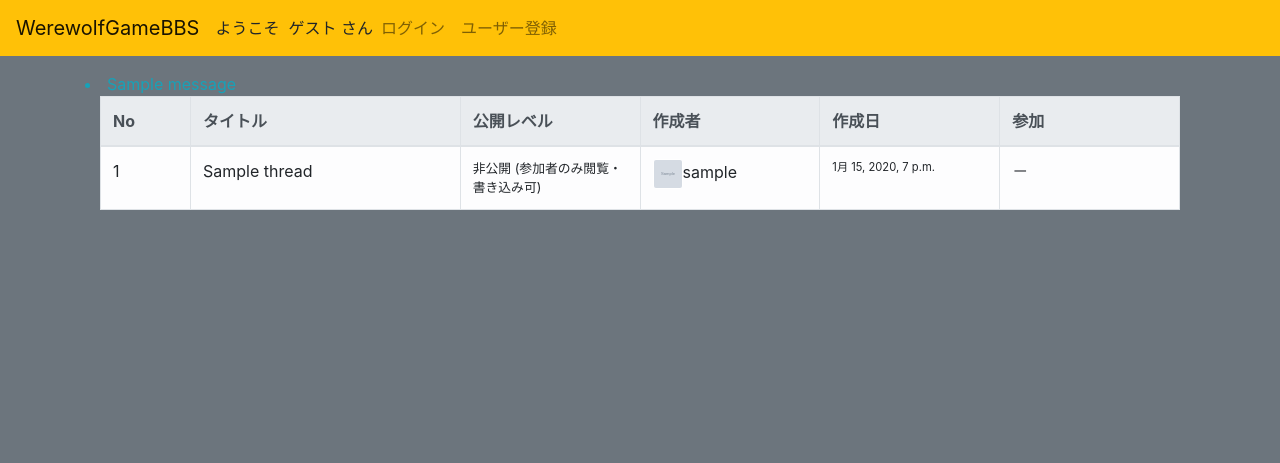
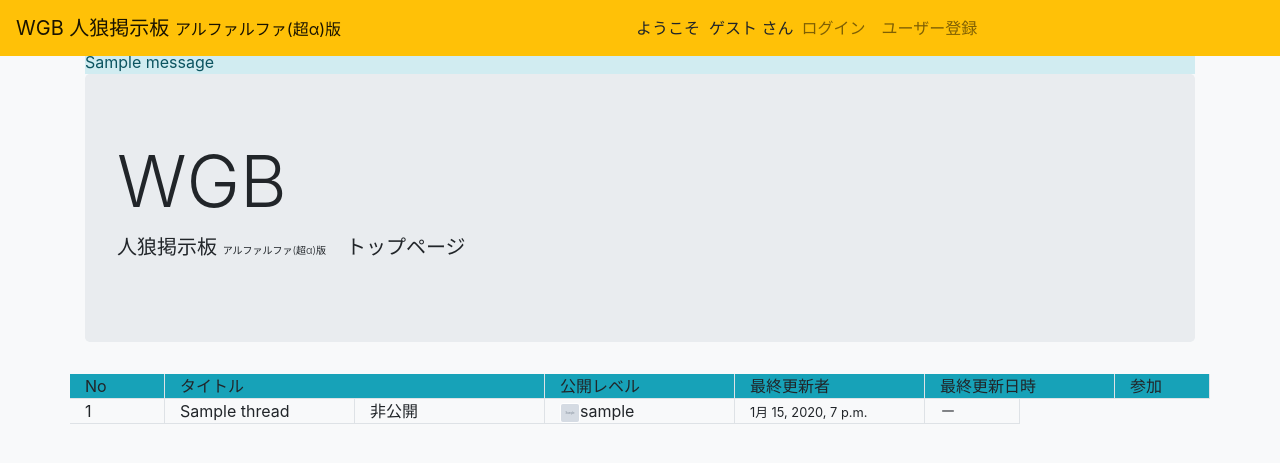
Before and after one commit to tevawolf/wgb, a Django app: page /wgb/ in a window 1280 px wide. Shown: the top 463 px of the page. Run offline with Django 3.2, Linux system fonts and the light colour scheme; tables that the repository leaves empty hold one stand-in row (values such as "Sample post"); grey boxes marked "Sample" are stand-in pictures; one stand-in notice (Sample message) is shown; some libraries are stand-ins or nearby versions.

Commit message:
ユーザ情報画面、書き込みプレビュー画面 Bootstrap適切に扱う レスポンシブ対応（やりかけ）

```diff
--- a/WGB/urls.py
+++ b/WGB/urls.py
@@ -10,15 +10,18 @@ urlpatterns = [
     path('logout', views.logout, name='logout'),
     path('create_user', views.create_user, name='create_user'),
     path('exe_create_user', views.execute_create_user, name='exe_create_user'),
+    path('show_user', views.show_user, name='show_user'),
+    path('exe_update_user', views.execute_update_user, name='exe_update_user'),
     path('create_thread', views.create_thread, name='create_thread'),
     path('exe_create_thread', views.execute_create_thread, name='exe_create_thread'),
     path('thread<int:thread_no>/', views.show_thread, name='show_thread'),
+    path('preview_thread<int:thread_no>_write', views.preview_thread_write, name='preview_thread_write'),
     path('write_thread<int:thread_no>/', views.write_thread, name='write_thread'),
     path('join_member/', views.join_member, name='join_member'),
     path('show_join_thread_list/', views.show_join_thread_list, name='show_join_thread_list'),
-    path('show_sender_list/thread<int:thread_no>/member<int:member_id>', views.show_sender_list, name='show_sender_list'),
-    path('send_message/thread<int:thread_no>/member<int:member_id>', views.send_message, name='send_message'),
-    path('exe_send_message/', views.exe_send_message, name='exe_send_message'),
-    path('show_message/<int:message_id>/<int:member_object_id>', views.show_message, name='show_message'),
+    # path('show_sender_list/thread<int:thread_no>/member<int:member_id>', views.show_sender_list, name='show_sender_list'),
+    # path('send_message/thread<int:thread_no>/member<int:member_id>', views.send_message, name='send_message'),
+    # path('exe_send_message/', views.exe_send_message, name='exe_send_message'),
+    # path('show_message/<int:message_id>/<int:member_object_id>', views.show_message, name='show_message'),
     path('ajax_get_thread_write/', views.ajax_get_thread_write, name='ajax_get_thread_write'),
 ]
--- a/WGB/views.py
+++ b/WGB/views.py
@@ -42,6 +42,13 @@ class TopPageView(list.ListView):
     paginate_by = 50
     ordering = ['-thread_no']
 
+    def get_context_data(self, **kwargs):
+        context = super().get_context_data(**kwargs)  # はじめに継承元のメソッドを呼び出す
+        context["open_level_discription"] = {
+            0: '参加者のみ閲覧・書き込み可',
+            1: '(参加者のみ書き込み可',
+        }
+        return context
 
 top_page = TopPageView.as_view()
 
@@ -110,6 +117,55 @@ class ExecuteCreateUserView(View):
 execute_create_user = ExecuteCreateUserView.as_view()
 
 
+class ShowUserView(View):
+    """ユーザー情報ページ表示"""
+    def get(self, request, *args, **kwargs):
+        # 認証
+        if not request.user.is_authenticated:
+            messages.add_message(request, messages.WARNING, '不正な操作です。')
+            return redirect(reverse('WGB:top'))
+
+        user = models.UserAccount.objects.get(id=request.user.id)
+
+        form = forms.UpdateUserForm({
+            'password': '******',
+            'password2': '******',
+            'nickname': user.nickname,
+            'icon': user.icon,
+        })
+        return render(request, 'show_user.html', {'form': form, 'user_id': user.id, 'username': user.username})
+
+
+show_user = ShowUserView.as_view()
+
+
+class ExecuteUpdateUserView(View):
+    """ユーザー情報更新実行"""
+    def post(self, request, *args, **kwargs):
+        form = forms.UpdateUserForm(request.POST, request.FILES)
+        if not form.is_valid():
+            return render(request, 'show_user.html', {'form': form})
+
+        user_id = request.POST['user_id']
+        user = models.UserAccount.objects.get(id=user_id)
+
+        print(user.id)
+        print(user.username)
+        print(user.nickname)
+
+        password = form.cleaned_data['password']
+        password2 = form.cleaned_data['password2']
+        if password and password2:
+            user.set_password(password)
+
+        user.save()
+
+        return redirect(reverse('WGB:top'))
+
+
+execute_update_user = ExecuteUpdateUserView.as_view()
+
+
 class CreateThreadView(edit.FormView):
     """掲示板作成画面表示"""
     form_class = forms.CreateThreadForm
@@ -122,7 +178,8 @@ create_thread = CreateThreadView.as_view()
 class ExecuteCreateThreadView(View, MessageWriter):
     """掲示板作成実行"""
     def post(self, request, *args, **kwargs):
-        form = forms.CreateThreadForm(request.POST, request.FILES)
+        form = forms.CreateThreadForm(request.POST)
+        # form = forms.CreateThreadForm(request.POST, request.FILES)
         if not form.is_valid():
             return render(request, 'create_thread.html', {'form': form})
 
@@ -147,15 +204,15 @@ class ExecuteCreateThreadView(View, MessageWriter):
         write.sentence = self.decorate(form.cleaned_data['first_write'])
         write.save()
         # 添付ファイルの保存
-        attach1 = form.cleaned_data['attachment1']
-        if attach1:
-            self.create_attach(write, 1, attach1)
-        attach2 = form.cleaned_data['attachment2']
-        if attach2:
-            self.create_attach(write, 2, attach2)
-        attach3 = form.cleaned_data['attachment3']
-        if attach3:
-            self.create_attach(write, 3, attach3)
+        # attach1 = form.cleaned_data['attachment1']
+        # if attach1:
+        #     self.create_attach(write, 1, attach1)
+        # attach2 = form.cleaned_data['attachment2']
+        # if attach2:
+        #     self.create_attach(write, 2, attach2)
+        # attach3 = form.cleaned_data['attachment3']
+        # if attach3:
+        #     self.create_attach(write, 3, attach3)
 
         return redirect(reverse('WGB:top'))
 
@@ -189,6 +246,27 @@ class ShowThreadView(View, MemberChecker):
 show_thread = ShowThreadView.as_view()
 
 
+class PreviewThreadWriteView(View, MemberChecker):
+    """掲示板書き込みプレビュー"""
+    def post(self, request, thread_no, *args, ** kwargs):
+        # 認証
+        if not self.member_check(request, thread_no):
+            return redirect(reverse('WGB:top'))
+
+        form = forms.ThreadWriteForm(request.POST)
+        # form = forms.ThreadWriteForm(request.POST, request.FILES)
+        if not form.is_valid():
+            return render(request, 'thread.html',
+                          {
+                              'form': form,
+                              'thread': models.Threads.objects.get(thread_no=thread_no),
+                          })
+        return render(request, 'thread_write_preview.html', {'form': form, })
+
+
+preview_thread_write = PreviewThreadWriteView.as_view()
+
+
 class ThreadWriteView(View, MemberChecker, MessageWriter):
     """掲示板書き込み実行"""
     def post(self, request, thread_no, *args, ** kwargs):
@@ -211,15 +289,15 @@ class ThreadWriteView(View, MemberChecker, MessageWriter):
         write.save()
 
         # 添付ファイルの保存
-        attach1 = form.cleaned_data['attachment1']
-        if attach1:
-            self.create_attach(write, 1, attach1)
-        attach2 = form.cleaned_data['attachment2']
-        if attach2:
-            self.create_attach(write, 2, attach2)
-        attach3 = form.cleaned_data['attachment3']
-        if attach3:
-            self.create_attach(write, 3, attach3)
+        # attach1 = form.cleaned_data['attachment1']
+        # if attach1:
+        #     self.create_attach(write, 1, attach1)
+        # attach2 = form.cleaned_data['attachment2']
+        # if attach2:
+        #     self.create_attach(write, 2, attach2)
+        # attach3 = form.cleaned_data['attachment3']
+        # if attach3:
+        #     self.create_attach(write, 3, attach3)
 
         return redirect(reverse('WGB:show_thread', args=[thread_no]))
 
--- a/static/css/wgb.css
+++ b/static/css/wgb.css
@@ -1,4 +1,4 @@
-[class^="card member"] {
+[class^="media member"] {
   opacity:  1;
   transition: 0.5s;
   -webkit-transition: 0.5s;
@@ -7,3 +7,9 @@
 a[class="back-blue"] {
     color:orange;
 }
+
+input[type="file"] {
+    width: 300px;
+    height: 30px;
+    font-size:12px;
+}
--- a/templates/base.html
+++ b/templates/base.html
@@ -3,7 +3,7 @@
 <head>
     <meta charset="UTF-8">
     <meta name="viewport" content="width=device-width, initial-scale=1, shrink-to-fit=no">
-    <title>WerewolfGameBBS</title>
+    <title>WerewolfGameBBS 人狼ゲーム掲示板 アルファルファ(超α)版</title>
     {% load static %}
     <link rel="stylesheet" href="{% static 'css/wgb.css' %}" />
     <link rel="stylesheet" href="{% static 'jqueryui/css/jquery-ui.min.css' %}" />
@@ -15,14 +15,16 @@
     <script src="{% static 'bootstrap/js/bootstrap.min.js' %}"></script>
     {% block script %}{% endblock %}
 </head>
-<body class="bg-secondary" onload="{% block onload %}{% endblock %}">
+<body class="bg-light" style="padding-top: 50px;" onload="{% block onload %}{% endblock %}">
     <!-- ナビバー -->
-    <nav class="navbar navbar-expand-md navbar-light bg-warning">
-        <a class="navbar-brand" href="{% url 'WGB:top' %}">WerewolfGameBBS</a>
+    <nav class="navbar fixed-top navbar-expand-md navbar-light bg-warning">
+        <div class="collapse navbar-collapse" id="bavbarNav">
+            <a class="navbar-brand" href="{% url 'WGB:top' %}">WGB 人狼掲示板 <small>アルファルファ(超α)版</small></a>
+        </div>
         <span>ようこそ&nbsp;
         {% if user.is_authenticated %}
             <img src="{{ user.icon.url }}" style="width:30px; height:30px; border:solid 1px #ffffff; border-radius: 3px;">
-            {{user.display_name}}
+            <a href="{% url 'WGB:show_user' %}">{{user.display_name}}</a>
         {% else %}
             ゲスト
         {% endif %}
@@ -37,11 +39,14 @@
               <li class="nav-item">
                 <a class="nav-item nav-link" href="{% url 'WGB:logout' %}">ログアウト</a>
               </li>
+<!--              <li class="nav-item">-->
+<!--                  <a class="nav-item nav-link" href="{% url 'WGB:show_join_thread_list' %}">メッセージを送る</a>-->
+<!--              </li>-->
               <li class="nav-item">
-                  <a class="nav-item nav-link" href="{% url 'WGB:show_join_thread_list' %}">メッセージを送る</a>
+                  <a class="nav-item nav-link" href="{% url 'WGB:create_thread' %}">掲示板を作成</a>
               </li>
               <li class="nav-item">
-                  <a class="nav-item nav-link" href="{% url 'WGB:create_thread' %}">掲示板を作成</a>
+                  <a class="nav-item nav-link" href="{% url 'WGB:show_user' %}">ユーザー情報</a>
               </li>
               {% else %}
               <li class="nav-item">
@@ -56,16 +61,21 @@
     </nav>
 
     <!-- メインコンテント -->
-    <div class="container mt-3">
+    <div class="container">
         {% if messages %}
         {% for message in messages %}
             {% if message.tags %}
                 {% if message.tags == 'error' %}
-        <li class="text-danger">{{ message }}</li>
+        <div class="alert-danger alert-dismissible fade show" role="alert">
                 {% elif message.tags == 'warning' %}
-        <li class="text-warning">{{ message }}</li>
+        <div class="alert-warning alert-dismissible fade show" role="alert">
                 {% else %}
-        <li class="text-info">{{ message }}</li>
+        <div class="alert-info alert-dismissible fade show" role="alert">
+            {{ message }}
+            <button type="button" class="close" data-dismiss="alert" aria-label="Close">
+                <span aria-hidden="true">&times;</span>
+            </button>
+        </div>
                 {% endif %}
             {% endif %}
         {% endfor %}
--- a/templates/create_user.html
+++ b/templates/create_user.html
@@ -16,8 +16,6 @@
                     <div class="py-2">{{form.password2}}{{form.password2.error}}</div>
                     <div class="card-text py-2">{{form.nickname.label}}</div>
                     <div class="py-2">{{form.nickname}}{{form.nickname.error}}</div>
-                    <div class="card-text py-2">{{form.email.label}}</div>
-                    <div class="py-2">{{form.email}}{{form.email.error}}</div>
                     <div class="card-text py-2">{{form.icon.label}}</div>
                     <div class="py-2">{{form.icon}}{{form.icon.error}}</div>
                     <button type="submit" class="btn btn-success btn-lg btn-block">ユーザ登録</button>
--- a/templates/thread_list.html
+++ b/templates/thread_list.html
@@ -1,29 +1,38 @@
 {% extends "base.html" %}
 {% block content %}
 {% load custom_tags %}
-<div>
-    <div class="col-md-12">
-        <table class="table table-striped table-bordered table-hover table-condensed table-md">
-            <thead class="thead-light">
-                <tr><th>No</th><th>タイトル</th><th>公開レベル</th><th>作成者</th><th>作成日</th><th>参加</th></tr>
-            </thead>
-            <tbody>
+        <div class="jumbotron">
+            <h1 class="display-3">WGB</h1>
+            <p class="lead">人狼掲示板 <span style="font-size:10px;">アルファルファ(超α)版</span>　トップページ</p>
+        </div>
+        <div class="row">
+            <div class="col-2 col-md-1 border-bottom border-right bg-info">No</div>
+            <div class="col-6 col-md-4 border-bottom border-right bg-info">タイトル</div>
+            <div class="col-4 col-md-2 border-bottom border-right bg-info">公開レベル</div>
+            <div class="col-4 col-md-2 border-bottom border-right bg-info">最終更新者</div>
+            <div class="col-4 col-md-2 border-bottom border-right bg-info">最終更新日時</div>
+            <div class="col-4 col-md-1 border-bottom border-right bg-info">参加</div>
+        </div>
         {% for thread in threads_list %}
-                <tr class="table-light">
-                    <td>{{thread.thread_no}}</td>
+            {% if forloop.counter0|divisibleby:"2" %}
+        <div class="row bg-write">
+            {% else %}
+        <div class="row bg-light">
+            {% endif %}
+            <div class="col-2 col-md-1 border-bottom border-right">{{thread.thread_no}}</div>
             {# 閲覧レベルが非公開以外ならリンク表示 #}
             {% if thread.open_level != 0 %}
-                    <td class="col-md-3"><a href="{% url 'WGB:show_thread' thread.thread_no %}">{{thread.thread_title}}</a></td>
+            <div class="col-6 col-md-4 border-bottom border-right"><a href="{% url 'WGB:show_thread' thread.thread_no %}">{{thread.thread_title}}</a></div>
             {# 非公開でも、メンバーならリンク表示 #}
             {% elif thread.open_level == 0 and thread.threadmember_set|find_member_self:user %}
-                    <td class="col-md-3"><a href="{% url 'WGB:show_thread' thread.thread_no %}">{{thread.thread_title}}</a></td>
+            <div class="col-4 col-md-2 border-bottom border-right"><a href="{% url 'WGB:show_thread' thread.thread_no %}">{{thread.thread_title}}</a></div>
             {% else %}
-                    <td class="col-md-3">{{thread.thread_title}}</td>
+            <div class="col-4 col-md-2 border-bottom border-right">{{thread.thread_title}}</div>
             {% endif %}
-                    <td class="col-md-2" style="font-size:80%;">{{thread.display_open_level|safe}}</td>
-                    <td class="col-md-2"><img src="{{ thread.display_create_user_icon }}" style="width:30px; height:30px; border:solid 1px #ffffff; border-radius: 3px;">{{thread.display_create_user}}</td>
-                    <td class="col-md-2" style="font-size:70%;">{{thread.create_date}}</td>
-                    <td class="col-md-2">
+            <div class="col-4 col-md-2 border-bottom border-right" title="{{open_level_discription.0}}">{{thread.display_open_level|safe}}</div>
+            <div class="col-4 col-md-2 border-bottom border-right"><img src="{{ thread.display_last_update_user_icon }}" style="width:20px; height:20px; border:solid 1px #ffffff; border-radius: 3px;">{{thread.display_last_update_user}}</div>
+            <div class="col-4 col-md-2 border-bottom border-right"><small>{{thread.display_last_update_datetime}}</small></div>
+            <div class="col-4 col-md-1 border-bottom border-right">
             {# ログインしており、メンバーでなければボタン表示 #}
             {% if user.is_authenticated %}
                 {% if not thread.threadmember_set|find_member_self:user %}
@@ -39,11 +48,7 @@
             {% else %}
                 －
             {% endif %}
-                    </td>
-                </tr>
-                {% endfor %}
-            </tbody>
-        </table>
             </div>
         </div>
+        {% endfor %}
 {% endblock %}
```
Also changed, not shown: WGB/forms.py (+41 -8 lines), WGB/models.py (+11 -2 lines), templates/create_thread.html (+5 -4 lines), templates/show_user.html (added, +33 -0 lines), templates/thread.html (+27 -7 lines), templates/thread_write_preview.html (added, +57 -0 lines). Lines whose indentation alone changed are shown as unchanged.
